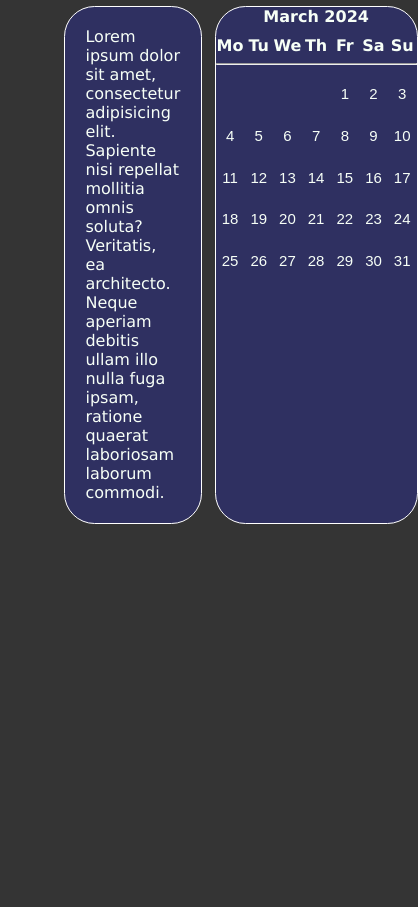
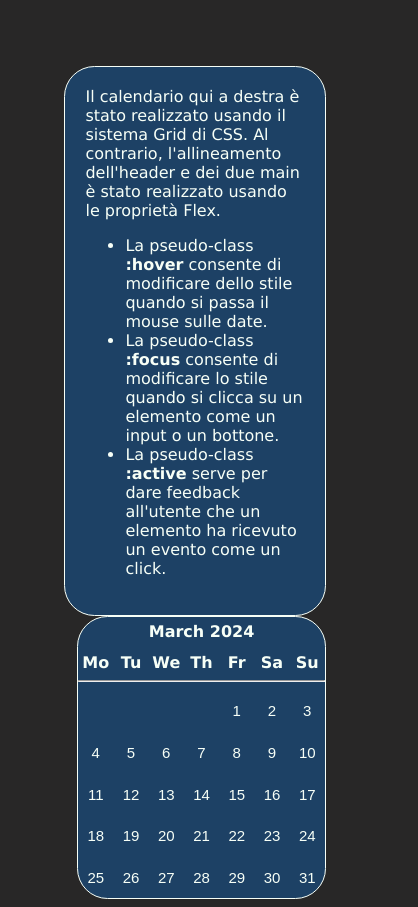
Before and after one commit to enisb1/calendarApp, a plain HTML site: page index.html in a window 390 px wide. Shown: the part 75-982 px from the top of the page, 418 px wide, since content can reach past the window. Before the commit the page ends 844 px from the top, so only its background shows below. Drawn offline with Linux system fonts and the light colour scheme.

Commit message:
hide borders of buttons going out of parent border and resize when width too small

```diff
--- a/index.html
+++ b/index.html
@@ -3,16 +3,21 @@
 <head>
     <meta charset="UTF-8">
     <meta name="viewport" content="width=device-width, initial-scale=1.0">
-    <title>Calendar App</title>
+    <title>Calendar</title>
     <link rel="stylesheet" href="style.css">
 </head>
 <body>
-    <h1 id="docTitle">Calendar App</h1>
+    <h1 id="docTitle">Calendar</h1>
 
     <div class="parent">
 
         <div id="descriptionBox" class="child">
-            <div>Lorem ipsum dolor sit amet, consectetur adipisicing elit. Sapiente nisi repellat mollitia omnis soluta? Veritatis, ea architecto. Neque aperiam debitis ullam illo nulla fuga ipsam, ratione quaerat laboriosam laborum commodi.</div>
+            <div>Il calendario qui a destra è stato realizzato usando il sistema Grid di CSS. Al contrario, l'allineamento dell'header e dei due main è stato realizzato usando le proprietà Flex.</p>
+                <ul>
+                  <li>La pseudo-class <b>:hover</b> consente di modificare dello stile quando si passa il mouse sulle date.</li>
+                  <li>La pseudo-class <b>:focus</b> consente di modificare lo stile quando si clicca su un elemento come un input o un bottone.</li>
+                  <li>La pseudo-class <b>:active</b> serve per dare feedback all'utente che un elemento ha ricevuto un evento come un click.</li>
+                </ul></div>
         </div>
 
         <div id="calendarBox" class="child">
@@ -30,8 +35,8 @@
 
             <hr>
 
-            <div class="grid">
-                <button id="firstChild"><time datetime="2024-03-01">1</time></button>
+            <div id="numbersGrid" class="grid">
+                <button id="firstNumber"><time datetime="2024-03-01">1</time></button>
                 <button><time datetime="2024-03-02">2</time></button>
                 <button><time datetime="2024-03-03">3</time></button>
                 <button><time datetime="2024-03-04">4</time></button>
--- a/style.css
+++ b/style.css
@@ -4,9 +4,10 @@
 }
 
 body {
-    background-color: #343434;
+    background-color: #282727;
     color: #f7fff7;
     font-family: Verdana, Geneva, Tahoma, sans-serif;
+    font-weight: 500;
 }
 
 main {
@@ -17,13 +18,16 @@ main {
     display: flex;
     width: 70%;
     margin: auto;
+    margin-top: 8ch;
 }
 
 .child {
     flex: 1;
-    border: 1px solid white;
+    border: 1px solid #f7fff7;
+    background-color: #1d4165;
     border-radius: 3ch;
-    background-color: #2f3061;
+    overflow: hidden;
+    flex-wrap: wrap;
 }
 
 #descriptionBox {
@@ -47,10 +51,11 @@ main {
 #calendarTitle {
     text-align: center;
     margin-bottom: 5%;
+    margin-top: 2%;
     font-weight: bold;
 }
 
-#firstChild {
+#firstNumber {
     grid-column: 5;
 }
 
@@ -65,10 +70,16 @@ main {
 }
 
 .grid button:hover {
-    border: 2px solid white;
+    border: 1px solid #f7fff7;
 }
 
 .grid button:focus {
-    background-color: white;
+    background-color: #f7fff7;
     color: black;
 }
+
+@media screen and (max-width:750px) {
+    .parent {
+        flex-direction: column;
+    }
+}
```
